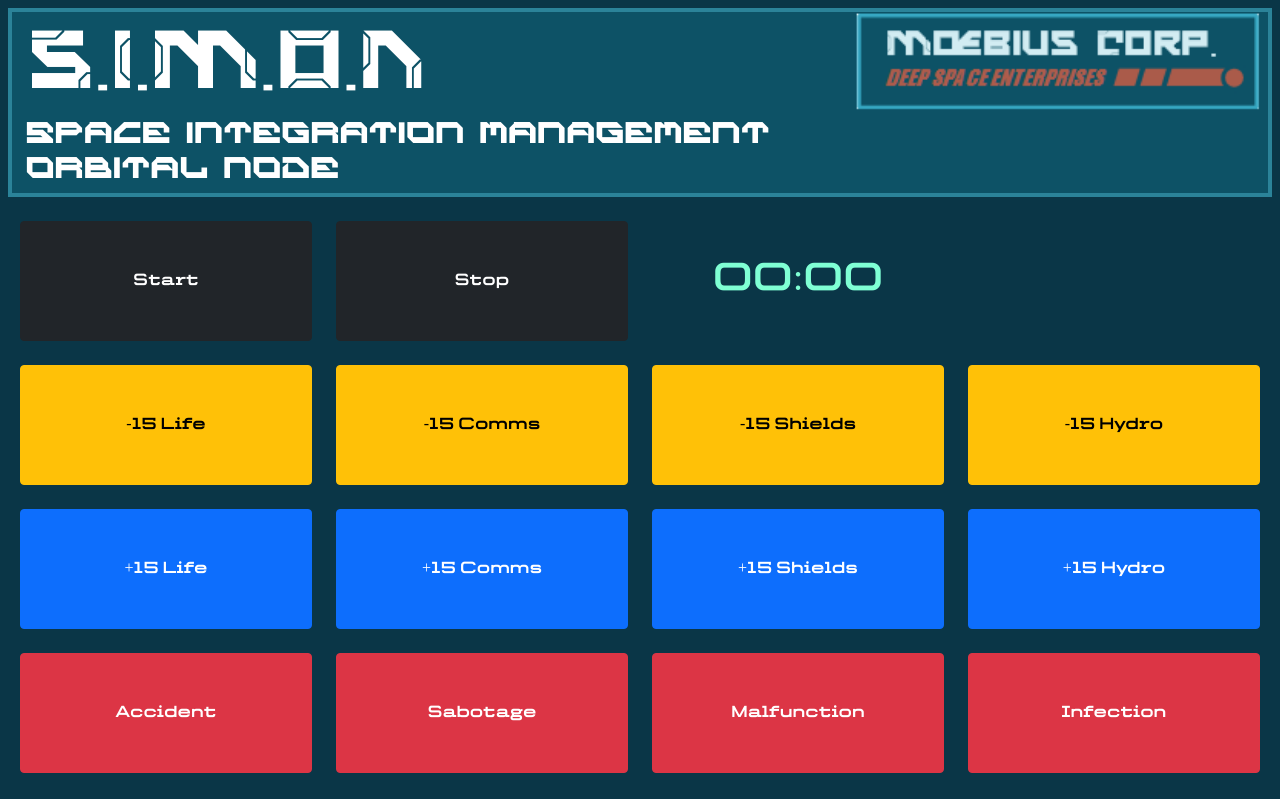
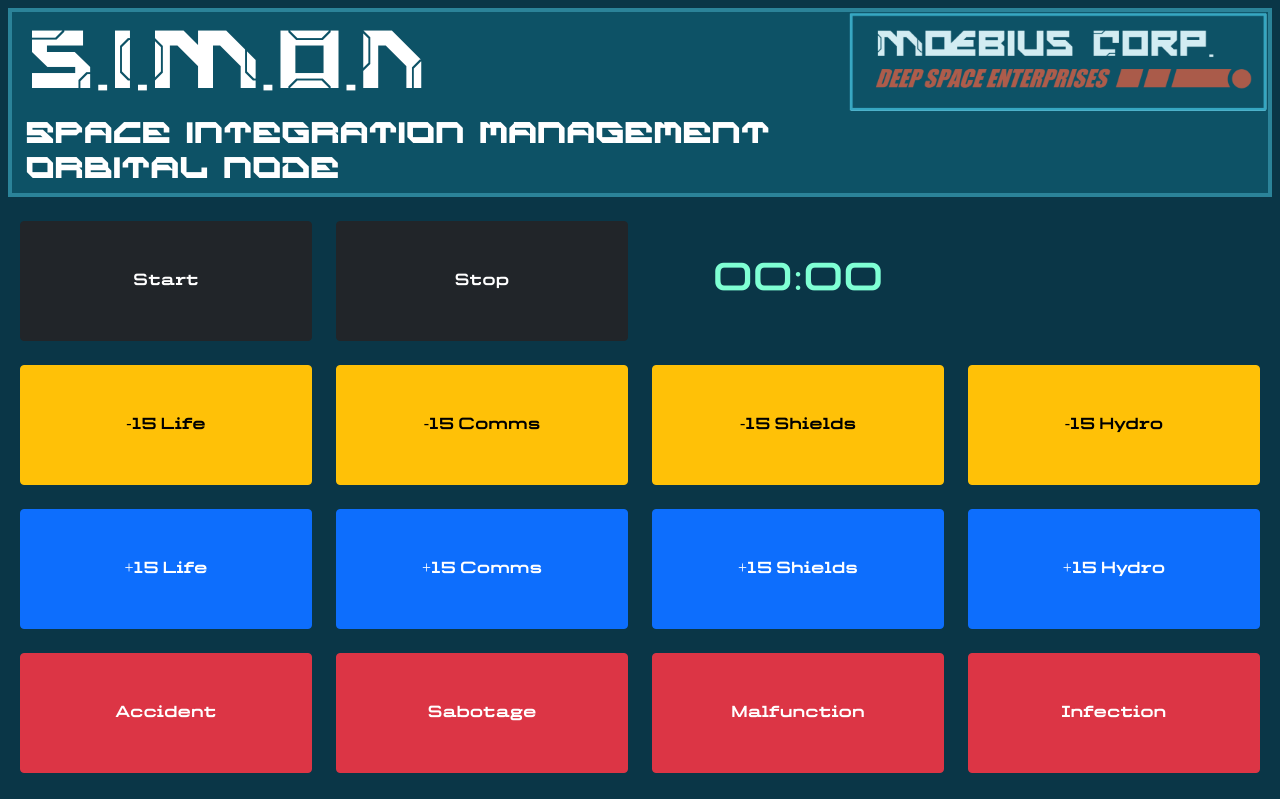
Before and after one commit to sunrunner4kr/mm_app, a Flask app: page /config in a window 1280 px wide. Shown: the top 799 px of the page. Run offline with Flask 2, Linux system fonts and the light colour scheme; some libraries are stand-ins or nearby versions.

Commit message:
better image quality

```diff
--- a/templates/config.html
+++ b/templates/config.html
@@ -13,7 +13,7 @@
           </div>
         </div>
         <div class="col-4 p-0">
-          <div><img src="../static/images/test.png" width="100%"></div>
+          <div><img src="../static/images/business_name_snap.png" width="100%"></div>
         </div>
     </div>
     <form action="#" method="post">
--- a/templates/dashboard.html
+++ b/templates/dashboard.html
@@ -13,7 +13,7 @@
           </div>
         </div>
         <div class="col-4 p-0">
-          <div><img src="../static/images/test.png" width="100%"></div>
+          <div><img src="../static/images/business_name_snap.png" width="100%"></div>
         </div>
       </div>
       <div class="row h-25 mb-4 gx-0 d-flex align-items-center">
```
Also changed, not shown: static/images/business_name_snap.png (added).
